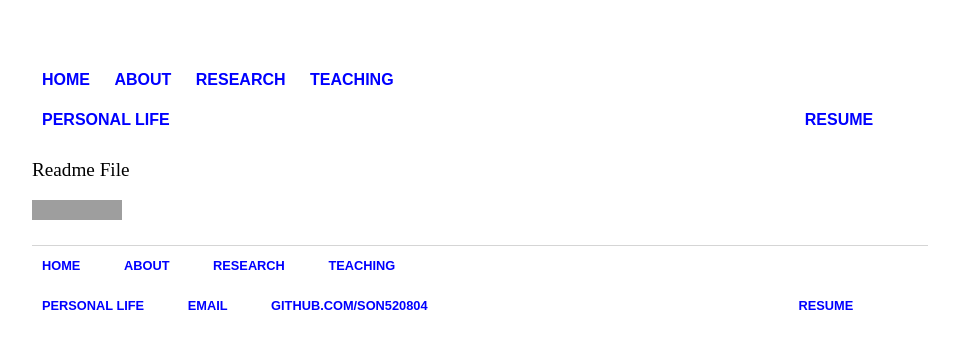
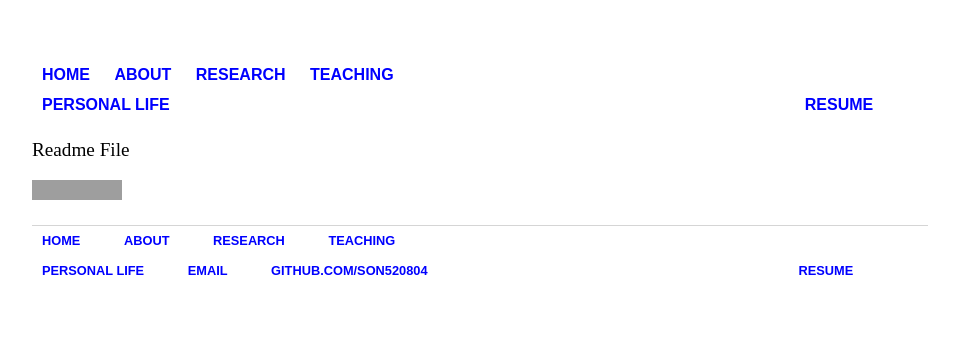
Before and after one commit to son520804/son520804.github.io, a Jekyll site: the page built from Teaching/README.md, in a window 1280 px wide. Shown: the top 349 px of the page, without its empty margins (160-1119 px from the left). Built offline with Jekyll 4.4.1, drawn with Linux system fonts in a browser that asks for light colours; our own code applies the rules of GitHub Pages for plain Markdown files; grey boxes are pictures that could not be loaded.

Commit message:
style navigation bar

```diff
--- a/css/main.css
+++ b/css/main.css
@@ -186,8 +186,8 @@ nav {
 }
 
 .nav__menu {
-  line-height: 40px;
-  font-weight: 700;
+  line-height: 30px;
+  font-weight: 600;
   text-transform: uppercase;
 }
 .nav__menu-item {
```
